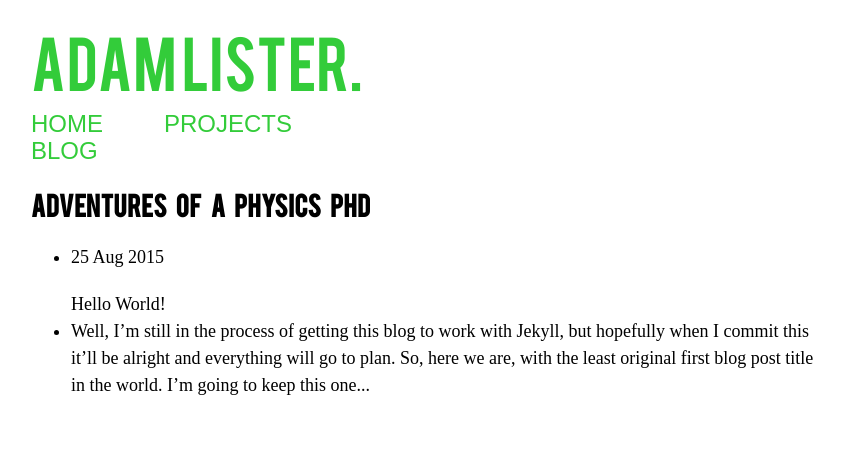
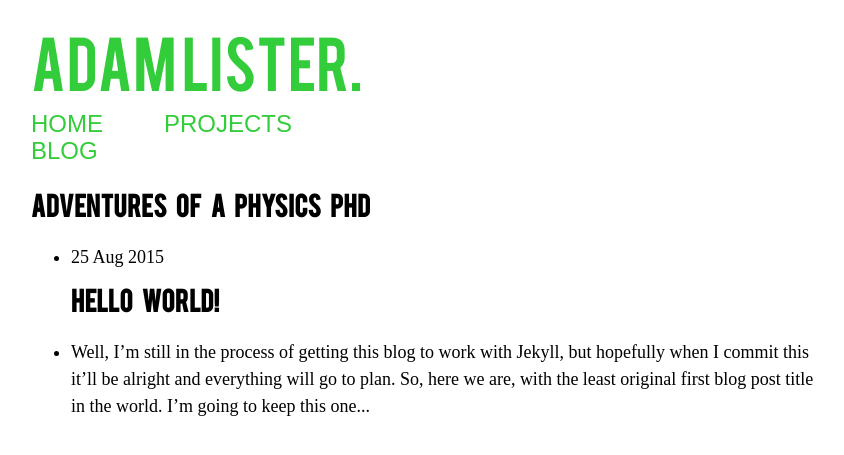
Before and after one commit to admlw/admlw.github.io, a Jekyll site: the page built from blog/index.html, in a window 1280 px wide. Shown: the top 455 px of the page, without its empty margins (209-1053 px from the left). Built offline with Jekyll 4.4.1, drawn with Linux system fonts in a browser that asks for light colours; some web fonts are replaced.

Commit message:
Update index.html

```diff
--- a/blog/index.html
+++ b/blog/index.html
@@ -3,11 +3,11 @@ layout: default
 title: Adventures of a Physics PhD
 ---
   <h2>{{ page.title }}</h2>
-  <ul class="posts" style="list-style-type=none">
+  <ul class="posts" style="list-style-type=none;">
 
     {% for post in site.posts %}
-      <li style="list-style-type=none"><span>{{ post.date | date_to_string }}</span>
-      <h2></h2><a href="{{ post.url }}" title="{{ post.title }}">{{ post.title }}</a></h2></li>
-      <li style="list-style-type=none">{{ post.content | strip_html | truncatewords: 50 }}</li>
+      <li style="list-style-type=none;"><span>{{ post.date | date_to_string }}</span>
+      <h2><a href="{{ post.url }}" title="{{ post.title }}">{{ post.title }}</a></h2></li>
+      <li style="list-style-type=none;">{{ post.content | strip_html | truncatewords: 50 }}</li>
         {% endfor %}
       </ul>
```
